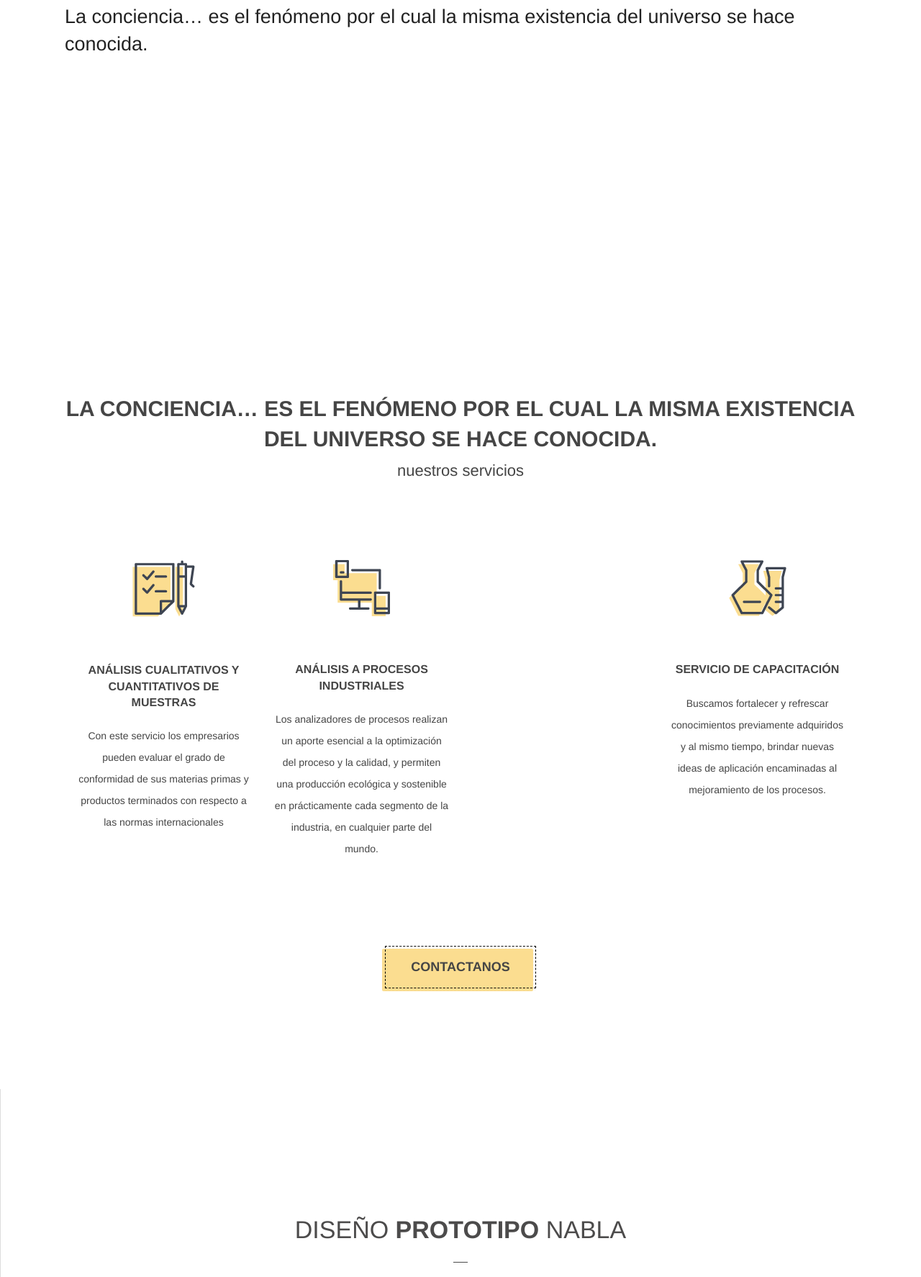
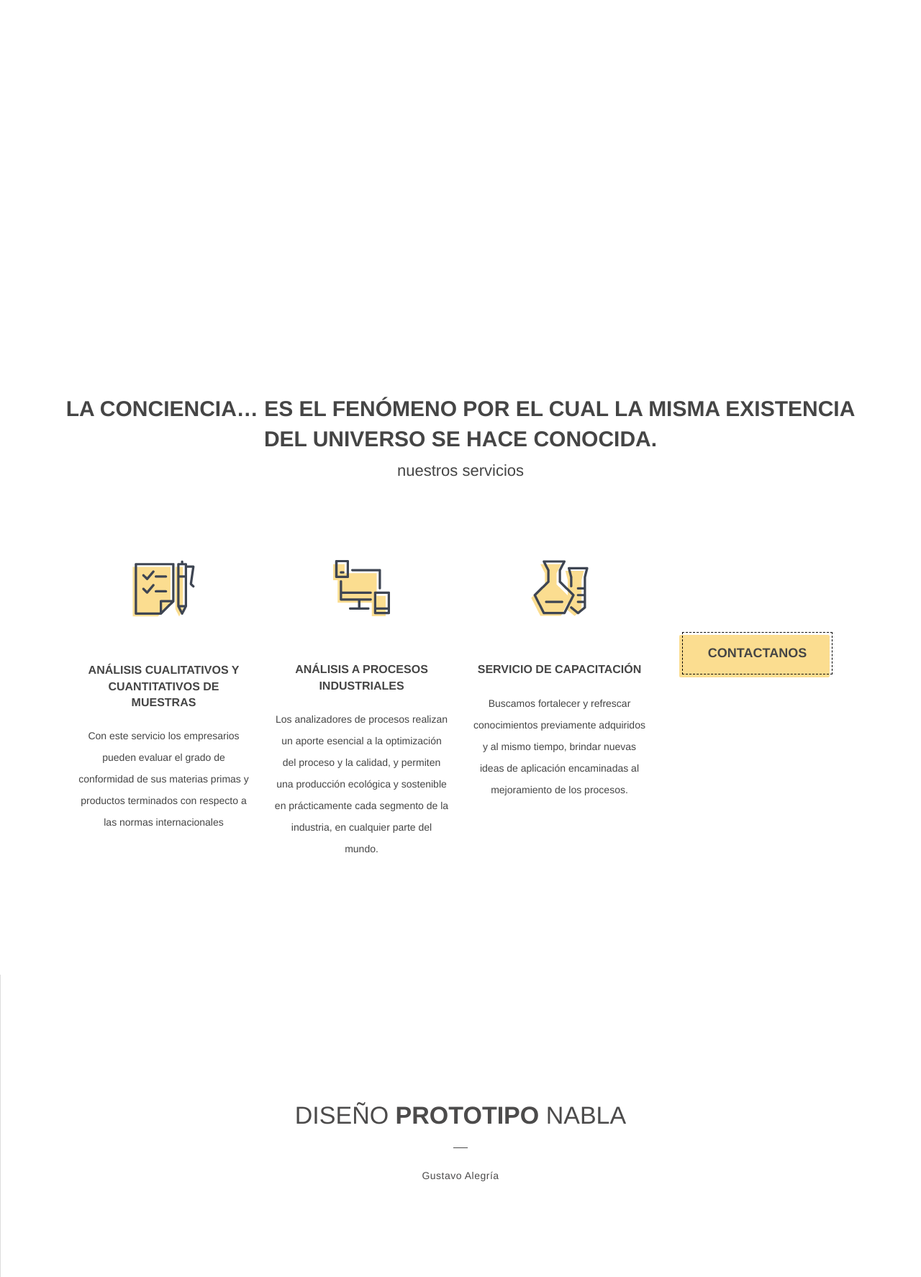
Before and after one commit to gustavious/NaBla, a plain HTML site: page index.html in a window 1280 px wide. Shown: the part 346-2120 px from the top of the page at 72% size. Drawn offline with Linux system fonts and the light colour scheme; some packages are replaced by stand-ins of ours; a web font is replaced by a local one.

Commit message:
commit 6

```diff
--- a/index.html
+++ b/index.html
@@ -52,7 +52,7 @@
       <section class="caption">
         <div class="row">
           <h1 class="mean_cap">CIENCIA EN MOVIMIENTO</h1>
-          <h3 class="sub_cap">La conciencia… es el fenómeno por el cual la misma existencia del universo se hace conocida.</h3>
+          <h2 class="sub_cap">La conciencia… es el fenómeno por el cual la misma existencia del universo se hace conocida.</h2>
           <a href="#" class="btn_details"><span>Mas detales...</span> <img src="img/btn_arrow.png" alt="" src="" class="arrow"></a>
         </div>
       </section>
@@ -94,7 +94,7 @@
         </div>
 
 
-      </div>
+
 
 
       <!--    End Services List    -->
@@ -109,6 +109,8 @@
       </div>
       <!--    End Button    -->
 
+    </div>
+
     </section>
     <!--  End Services Section  -->
 
@@ -119,7 +121,7 @@
         <blockquote>
           <p>Diseño <span class="strong">Prototipo</span> NaBla </p>
           <hr/>
-          <span class="author">Gustavo Alegria</span>
+          <span class="author">Gustavo Alegría</span>
         </blockquote>
     </section>
     <!--  End Quote Section  -->
@@ -155,6 +157,8 @@
 
           </div>
 
+        </div>
+
 
         <!--    Start Testimonials Pagination    -->
         <nav class="pagination">
@@ -166,7 +170,7 @@
         </nav>
         <!--    End Testimonials Pagination    -->
 
-        </div>
+
 
       </div>
     </section>
```
